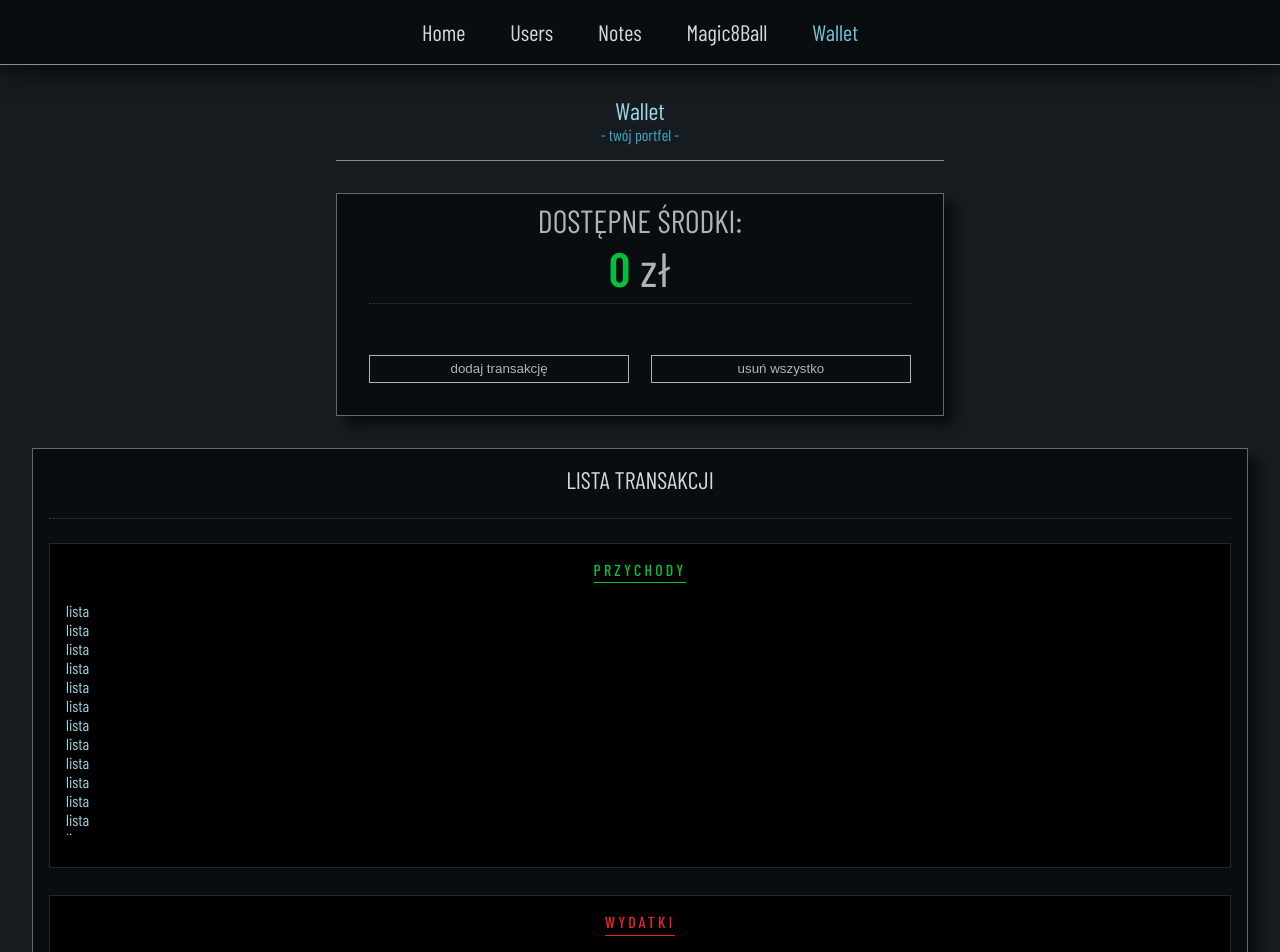
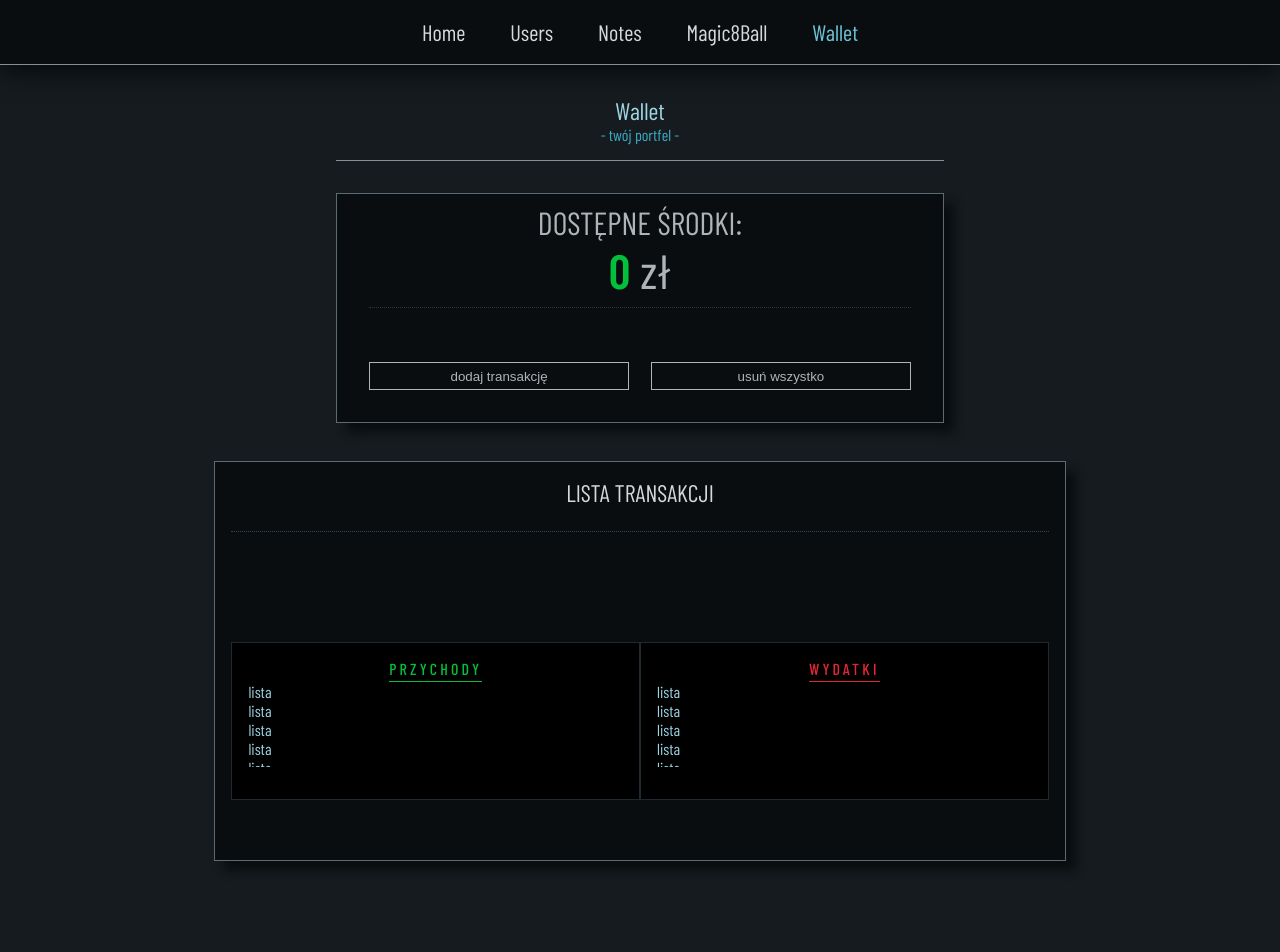
Before and after one commit to Scorpion19702022/SIMPLE_PROJECT_REACT_REDUX, a React (Vite) app: page /Wallet in a window 1280 px wide. Shown: the top 952 px of the page. After the commit the page ends 893 px from the top, so only its background shows below. Built offline with nearby package versions, Linux system fonts and the light colour scheme; a web font is replaced by a local one.

Commit message:
added style

```diff
--- a/src/Components/Wallet/Styles/WalletList.module.css
+++ b/src/Components/Wallet/Styles/WalletList.module.css
@@ -119,4 +119,13 @@
 }
 
 @media (min-width: 1200px) {
+	.wrapper {
+		width: 70%;
+		height: 400px;
+	}
+
+	.box_deal {
+		display: flex;
+		flex-direction: row;
+	}
 }
```
